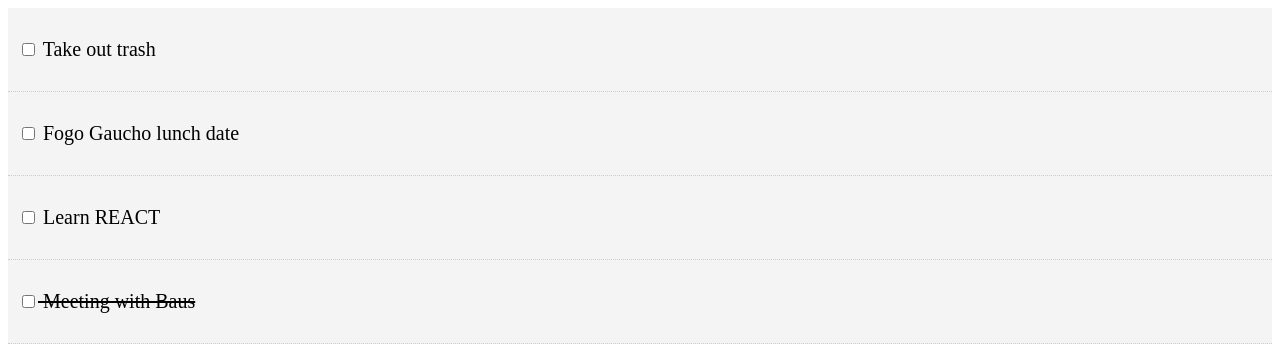
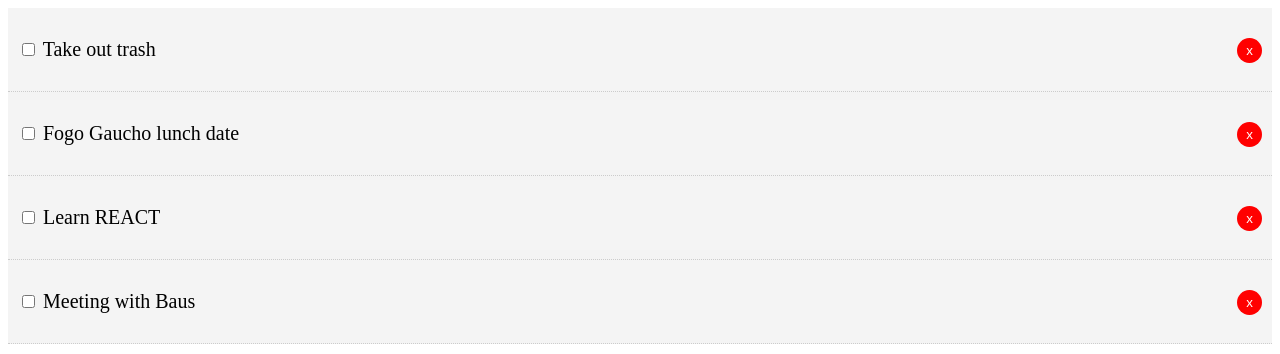
Before and after one commit to nyakagwafred/todos-code-along, a React (Create React App) app: page / in a window 1280 px wide. Shown: the top 354 px of the page. Built offline with nearby package versions, Linux system fonts and the light colour scheme.

Commit message:
version 1.0.2

```diff
--- a/src/App.js
+++ b/src/App.js
@@ -8,10 +8,11 @@ export default class App extends Component {
         {id: 1, title: 'Take out trash', completed: false},
         {id: 2, title: 'Fogo Gaucho lunch date', completed: false},
         {id: 3, title: 'Learn REACT', completed: false},
-        {id: 4, title: 'Meeting with Baus', completed: true}
+        {id: 4, title: 'Meeting with Baus', completed: false}
     ]
   }
 
+  //Toggle complete
   markComplete = (id) => {
     this.setState({ todos: this.state.todos.map(todo => {
       if(todo.id === id) {
@@ -22,11 +23,23 @@ export default class App extends Component {
     })})
   }
 
+  delTodo =(id) => {
+   this.setState(
+     {todos: [...this.state.todos.filter(todo => todo.id !== id)]}
+     )
+  }
+
+
+
 
   render() {
     return (
       <div className="App">
-        <Todos todos={this.state.todos} markComplete={this.markComplete} />
+        <Todos
+          todos={this.state.todos}
+          markComplete={this.markComplete}
+          delTodo={this.delTodo}
+        />
       </div>
     )
   }
--- a/src/Components/TodoItem.js
+++ b/src/Components/TodoItem.js
@@ -21,6 +21,7 @@ export class TodoItem extends Component {
                 <p>
                     <input type="checkbox"  onChange={this.props.markComplete.bind(this, id)}/> {'      '}
                     {title}
+                    <button onClick={this.props.delTodo.bind(this, id)} style={btnStyle}>x</button>
                 </p>
             </div>
         )
@@ -31,4 +32,14 @@ TodoItem.propTypes = {
     todo: PropTypes.object.isRequired
 }
 
+const btnStyle = {
+    background: '#ff0000',
+    color: '#fff',
+    border: 'none',
+    padding: '5px 9px',
+    borderRadius: '50%',
+    cursor: 'pointer',
+    float: 'right'
+}
+
 export default TodoItem
--- a/src/Components/Todos.js
+++ b/src/Components/Todos.js
@@ -7,7 +7,11 @@ export default class Todos extends Component {
 
     render() {
         return this.props.todos.map((todo)=>(
-       <TodoItem key={todo.id} todo={todo} markComplete={this.props.markComplete}/>
+       <TodoItem
+       key={todo.id} todo={todo}
+       markComplete={this.props.markComplete}
+       delTodo={this.props.delTodo}
+       />
         ))
     }
 }
```
Also changed, not shown: 1 other file (tests, documents, lock files or other folders).
